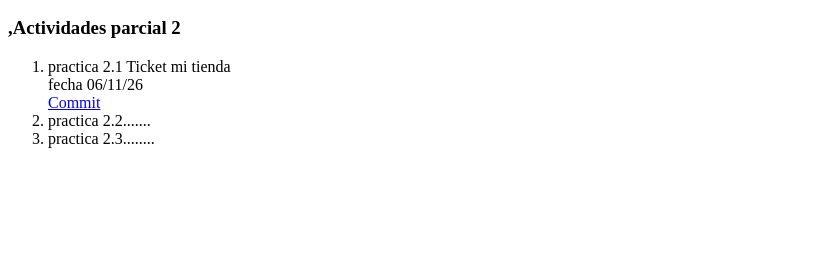
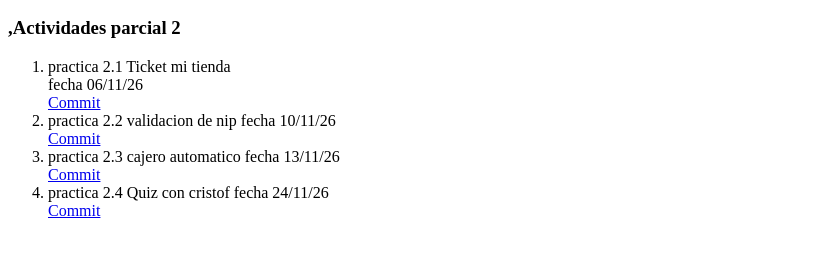
Before and after one commit to el-axel-w/el-axel-w.github.io, a plain HTML site: page portafolio/index.html in a window 1280 px wide. Shown: the part 110-364 px from the top of the page, without its empty margins (0-828 px from the left). Drawn offline with Linux system fonts and the light colour scheme.

Commit message:
Add files via upload

```diff
--- a/portafolio/index.html
+++ b/portafolio/index.html
@@ -3,7 +3,7 @@
 <head>
     <meta charset="UTF-8">
     <meta name="viewport" content="width= , initial-scale=1.0">
-    <title>Portafolio</title>
+    <title>Pörtafolio</title>
 </head>
 <body>
     <h1>Portafolio emplea software para desdarrollo de softfawe</h1>
@@ -16,11 +16,20 @@
         <a href="https://github.com/el-axel-w/FRAMEWORKS-SOFTWARE/commit/801f9b1491f2535687f8a557f8f1fcac0691e6fd">Commit</a>
        </li>
        <li>
-        practica 2.2.......
+        practica 2.2 validacion de nip
+     fecha 10/11/26<br>
+        <a href="https://github.com/el-axel-w/FRAMEWORKS-SOFTWARE/commit/4f213e02af8ed35eeca3a98d1f5e843bc89eb8ea">Commit</a>
        </li>
        <li>
-       practica 2.3........
+       practica 2.3 cajero automatico
+     fecha 13/11/26<br>
+        <a href="https://github.com/el-axel-w/FRAMEWORKS-SOFTWARE/commit/d8fccb32792ff646f6d095e6c7801391c3dbd788">Commit</a>
        </li>
+    <li>
+practica 2.4 Quiz con cristof
+     fecha 24/11/26<br>
+        <a href="https://github.com/el-axel-w/FRAMEWORKS-SOFTWARE/commit/412be6c354f053e9289f66be3abbff715ba7ece9">Commit</a>
+    </li>
     </ol>
 </body>
 </html>
```
